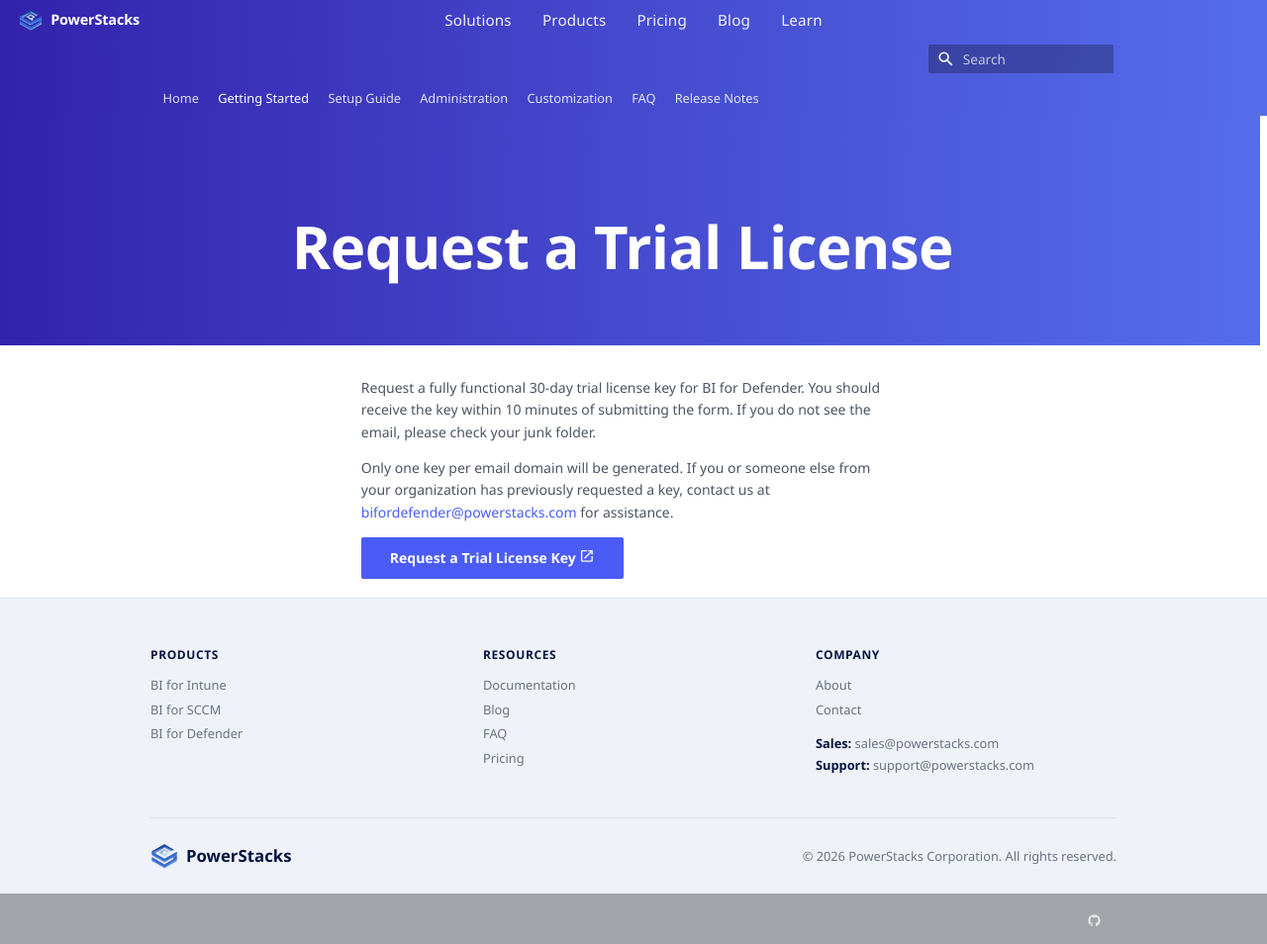
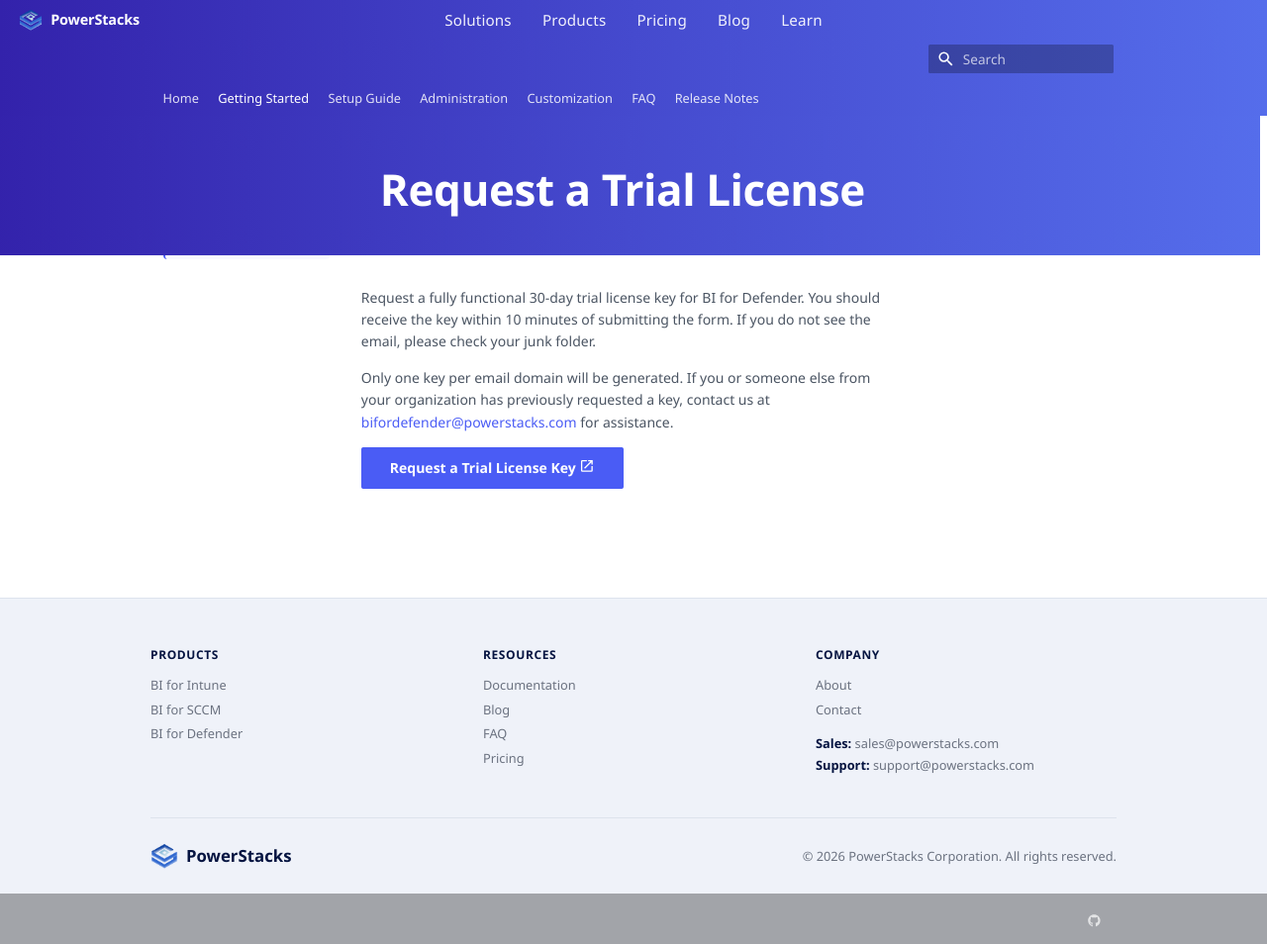
Before and after one commit to powerstacks-corp/BI-for-Defender, an MkDocs documentation site: the page built from docs/guides/request-a-trial-license.md, in a window 1280 px wide and 954 px high. Shown: the whole window at 99% size. Built offline with MkDocs 1.6.1 and Material for MkDocs 9.7.7, drawn with Linux system fonts in a browser that asks for light colours; comment, search, counter and statistics services are not loaded.

Commit message:
Shrink article page hero; use fixed positioning for global nav

```diff
--- a/docs/stylesheets/microsoft-learn.css
+++ b/docs/stylesheets/microsoft-learn.css
@@ -932,20 +932,27 @@ html {
 
 /* ── Issue fixes (Apr 15 2026) — REVISED Apr 16 ───────────────────── */
 
-/* Only the global PowerStacks nav (md-banner) stays sticky when scrolling.
-   md-header (search) and md-tabs (secondary nav) scroll up with the page.
+/* Keep the PowerStacks global nav always visible at the top of the viewport.
+   Using position: fixed (not sticky) because Material's layout creates
+   containing block contexts that break position:sticky on .md-banner.
+   Fixed positioning bypasses those contexts entirely.
 
-   IMPORTANT: Do NOT add overflow: hidden/clip/scroll/auto to html, body, or
-   any ancestor of .md-banner — that will break position:sticky. */
-.md-banner {
-  position: -webkit-sticky !important;
-  position: sticky !important;
-  top: 0 !important;
-  z-index: 10 !important;
+   body gets padding-top: 40px to compensate for the fixed banner's height
+   (matches .md-banner__inner height in the Material theme). */
+body {
+  padding-top: 40px;
 }
 
-/* Override Material's default sticky behavior on md-header and md-tabs
-   so they scroll up with the page instead of staying pinned. */
+.md-banner {
+  position: fixed !important;
+  top: 0 !important;
+  left: 0 !important;
+  right: 0 !important;
+  z-index: 10 !important;
+  width: 100%;
+}
+
+/* md-header (search) and md-tabs (secondary nav) scroll with the page */
 .md-header {
   position: static !important;
   top: auto !important;
@@ -985,15 +992,16 @@ html {
   left: 50%;
   margin-left: -50vw;
 
-  /* Gradient hero styling */
+  /* Gradient hero styling — compact for article pages so it doesn't push
+     the sidebar nav + right TOC off-screen on page load */
   background: linear-gradient(90deg, #3322AB 0%, #454ACE 50%, #556DEB 100%);
   color: #ffffff !important;
   text-align: center;
-  font-size: 2.25rem;
+  font-size: 1.75rem;
   font-weight: 700;
   line-height: 1.2;
   letter-spacing: -0.01em;
-  padding: 4rem 1rem 3rem 1rem;
+  padding: 2rem 1rem 1.75rem 1rem;
   margin-top: -1.5rem;
   margin-bottom: 2rem;
   border: none !important;
@@ -1003,21 +1011,21 @@ html {
 
 @media (min-width: 768px) {
   .md-typeset h1:first-of-type:not(.hero-banner h1) {
-    font-size: 3rem;
-    padding: 5rem 1.5rem 3.5rem 1.5rem;
+    font-size: 2.25rem;
+    padding: 2.5rem 1.5rem 2rem 1.5rem;
   }
 }
 
 @media (min-width: 1024px) {
   .md-typeset h1:first-of-type:not(.hero-banner h1) {
-    font-size: 3.75rem;
-    padding: 6rem 2rem 4rem 2rem;
+    font-size: 2.75rem;
+    padding: 3rem 2rem 2.5rem 2rem;
   }
 }
 
 @media (max-width: 600px) {
   .md-typeset h1:first-of-type:not(.hero-banner h1) {
-    font-size: 1.875rem;
-    padding: 2.5rem 1rem 2rem 1rem;
+    font-size: 1.5rem;
+    padding: 1.5rem 1rem 1.25rem 1rem;
   }
 }
```
